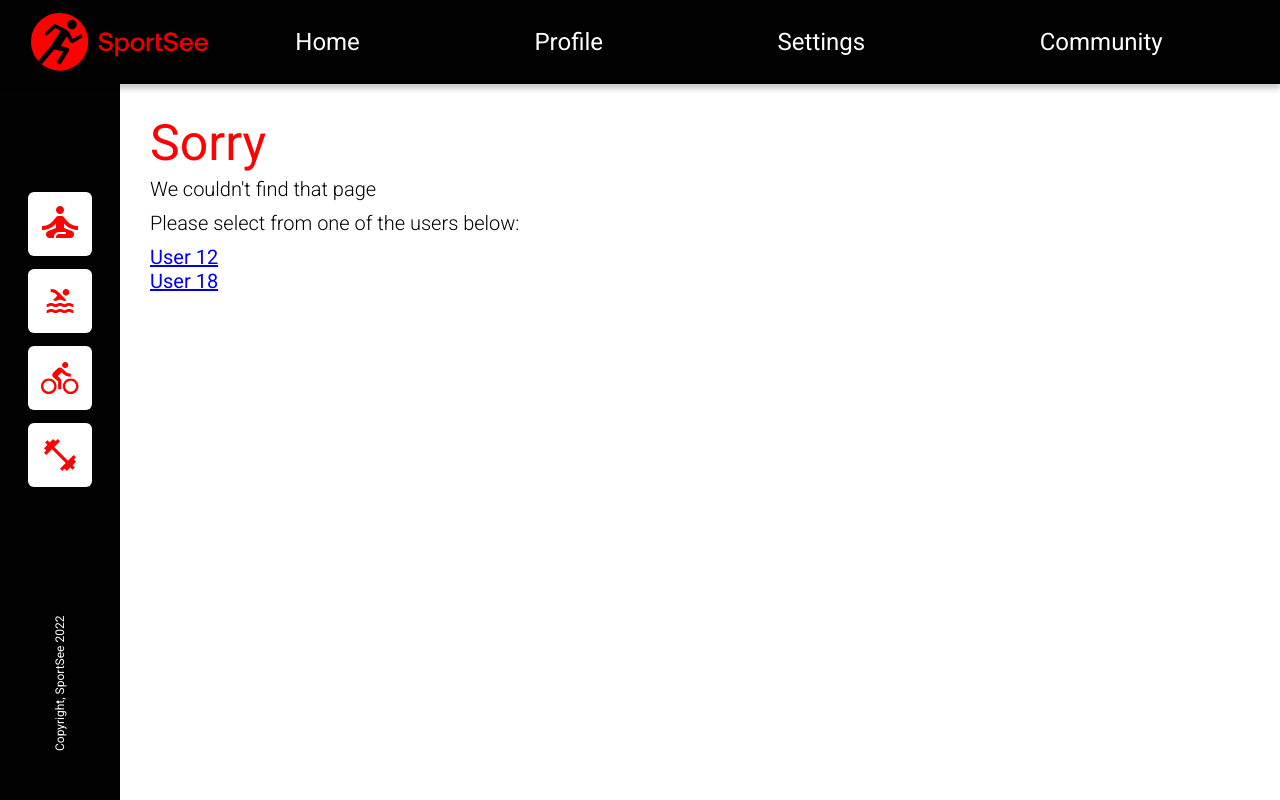
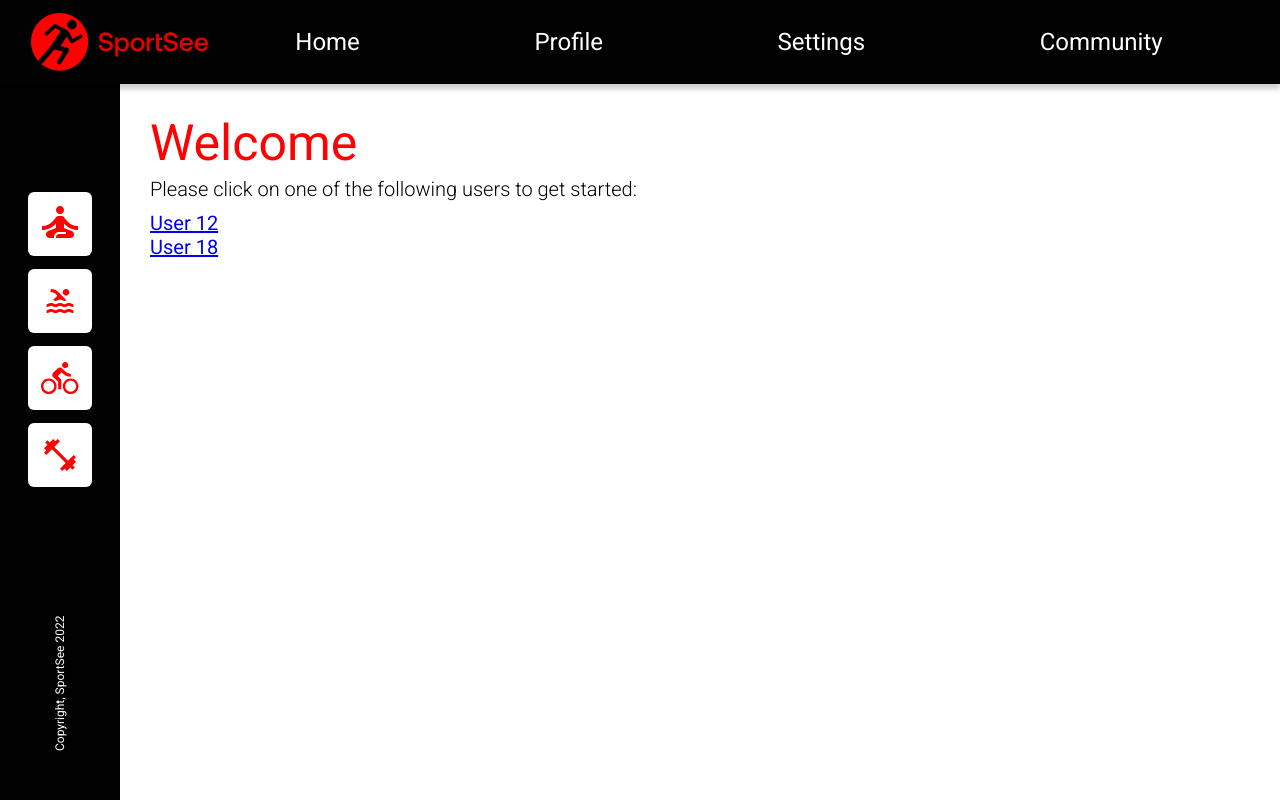
Before and after one commit to mancjames/SportSee, a React (Create React App) app: page / in a window 1280 px wide. Built offline with nearby package versions, Linux system fonts and the light colour scheme.

Commit message:
updated readme as typo in it, moved error and dashboard to pages folder and put home file for landing page. Updated JS docs

```diff
--- a/src/App.js
+++ b/src/App.js
@@ -3,9 +3,10 @@ import './sass/main.scss';
 
 import NavigationHorizontal from './components/NavigationHorizontal';
 import NavigationVerticle from './components/NavigationVerticle';
-import Dashboard from './components/Dashboard';
-import Error from './components/Error';
-import { BrowserRouter, Routes, Route, Navigate } from 'react-router-dom';
+import Dashboard from './Pages/Dashboard';
+import Error from './Pages/Error';
+import Home from './Pages/Home';
+import { BrowserRouter, Routes, Route } from 'react-router-dom';
 
 /**
  * App component managing routing
@@ -26,7 +27,7 @@ function App() {
       <main className="app__container">
 
     <Routes>
-      {/* <Route path="/" exact element={<Navigate replace to="/user/12" />} /> */}
+        <Route path="/" element={<Home />} />
         <Route path="/user/:id" element={<Dashboard />} />
         <Route path="*" element={<Error />} />
     </Routes>
--- a/src/components/Dashboard.js
+++ b/src/Pages/Dashboard.js
@@ -1,8 +1,8 @@
 import React from 'react'
 import { useParams } from "react-router-dom";
 import useFetch from '../utils/hooks/useFetch'
-import Header from './Header'
-import StatsSection from './StatsSection'
+import Header from '../components/Header'
+import StatsSection from '../components/StatsSection'
 import Error from './Error';
 
   /**
--- /dev/null
+++ b/src/Pages/Home.js
@@ -0,0 +1,24 @@
+import React from 'react'
+import { Link } from 'react-router-dom';
+
+  /**
+ * Component displaying Error page
+ *
+ * @component
+ * @example
+ * return (
+ *   <Home />
+ * )
+ */
+
+export default function Home() {
+  return (
+    <div className="home">
+        <h1 className="home__header">Welcome</h1>
+        <h2 className="home__paragraph">Please click on one of the following users to get started:</h2>
+        <Link to={`/user/12`}>User 12</Link>
+        <br></br>
+        <Link to={`/user/18`}>User 18</Link>
+    </div>
+  )
+}
--- a/src/sass/main.scss
+++ b/src/sass/main.scss
@@ -9,9 +9,13 @@
 @import './components/performanceRadarChart';
 @import './components/scoreGraph';
 @import './components//nutritionCard';
-@import './components/NavigationHorizontal.scss';
-@import './components//NavigationVerticle.scss';
-@import './components/Dashboard.scss';
+@import './components/navigationHorizontal.scss';
+@import './components//navigationVerticle.scss';
 @import './components/statsSection.scss';
-@import './components/error';
+
+@import './pages/error';
+@import './pages/dashboard.scss';
+@import './pages/home.scss';
+
+
 @import './app.scss'
--- /dev/null
+++ b/src/sass/pages/_home.scss
@@ -0,0 +1,14 @@
+.home{
+    font-size: 2rem;
+    &__header{
+        color: $color-red;
+        font-size: 5rem;
+        margin-bottom: .5rem;
+        font-weight: 400;
+    }
+    &__paragraph{
+        margin-bottom: 1rem;
+        font-size: 2rem;
+        font-weight: 300;
+    }
+}
```
Also changed, not shown: src/Pages/Error.js (renamed from src/components/Error.js), src/sass/pages/_dashboard.scss (renamed from src/sass/components/_dashboard.scss), src/sass/pages/_error.scss (renamed from src/sass/components/_error.scss), 18 other files (tests, documents, lock files or other folders).
